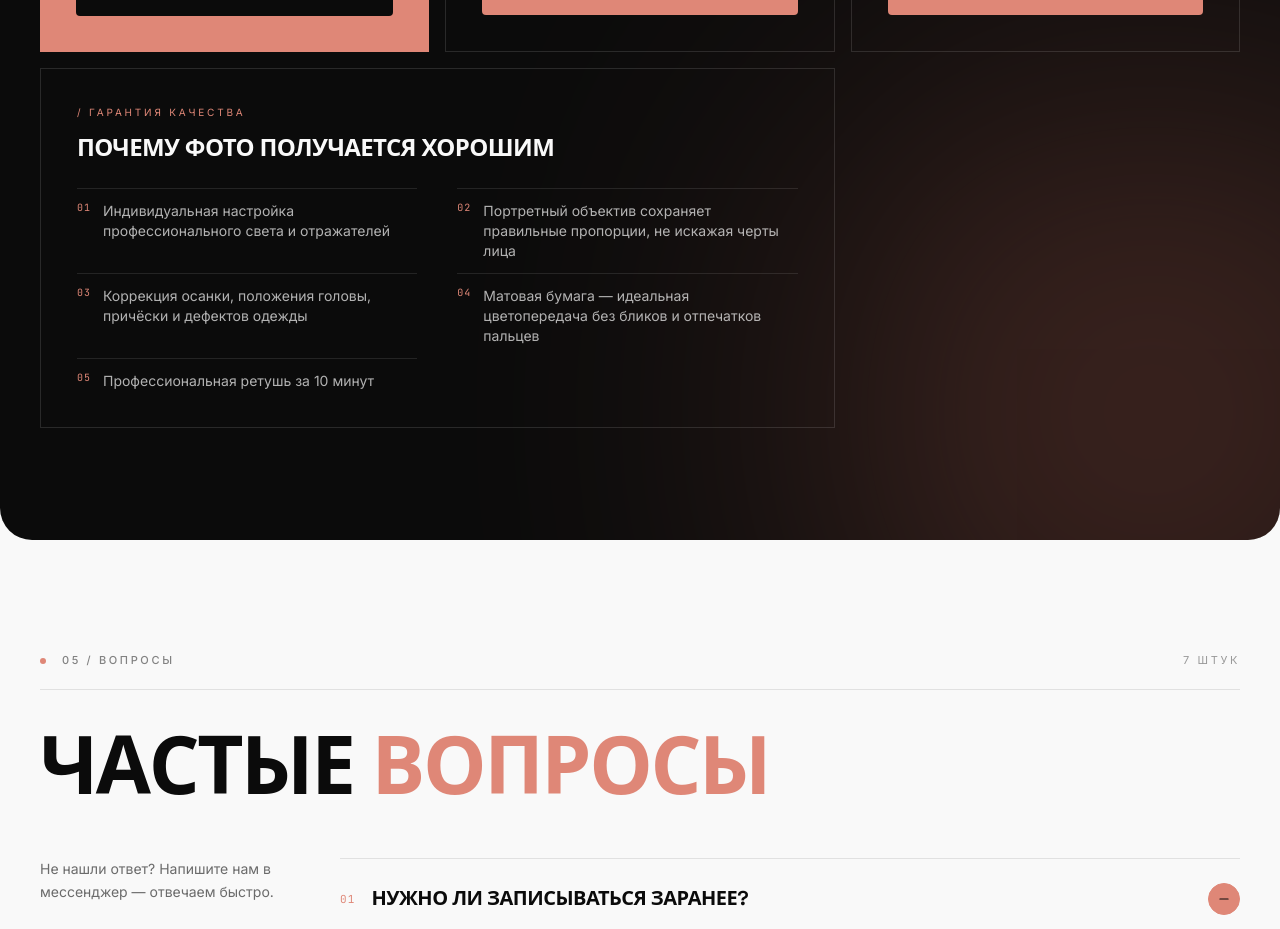
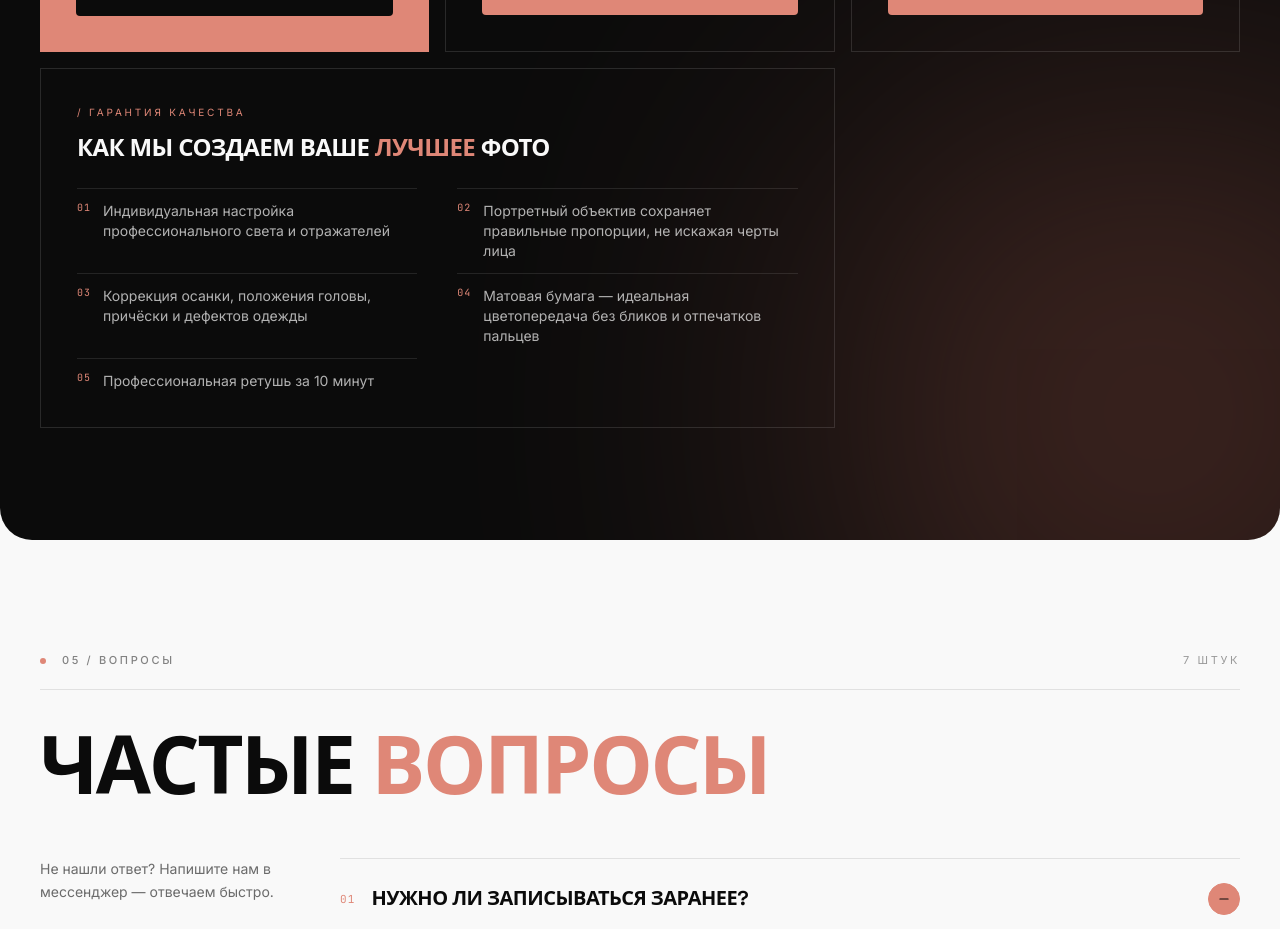
Before and after one commit to hylaron/ophotoby, a React (Vite) app: page / in a window 1280 px wide. Shown: the part 5240-6169 px from the top of the page. Built offline with nearby package versions, Linux system fonts and the light colour scheme; a web font is replaced by a local one.

Commit message:
лучшее фото

```diff
--- a/src/components/Services.jsx
+++ b/src/components/Services.jsx
@@ -104,7 +104,7 @@ export default function Services({index}) {
           <div className="svc-card border border-white/12 p-7 sm:p-9 md:col-span-2 lg:col-span-2">
             <div className="text-[10px] uppercase tracking-[0.28em] text-red">/ ГАРАНТИЯ КАЧЕСТВА</div>
             <h3 className="mt-3 font-display text-2xl font-bold uppercase tracking-tight">
-              ПОЧЕМУ ФОТО ПОЛУЧАЕТСЯ ХОРОШИМ
+              Как мы создаем ваше <span className='text-red'>ЛУЧШЕЕ</span> фото
             </h3>
             <ul className="quality-list mt-6 grid gap-x-10 gap-y-3 sm:grid-cols-2">
               {QUALITY.map((q, i) => (
```
